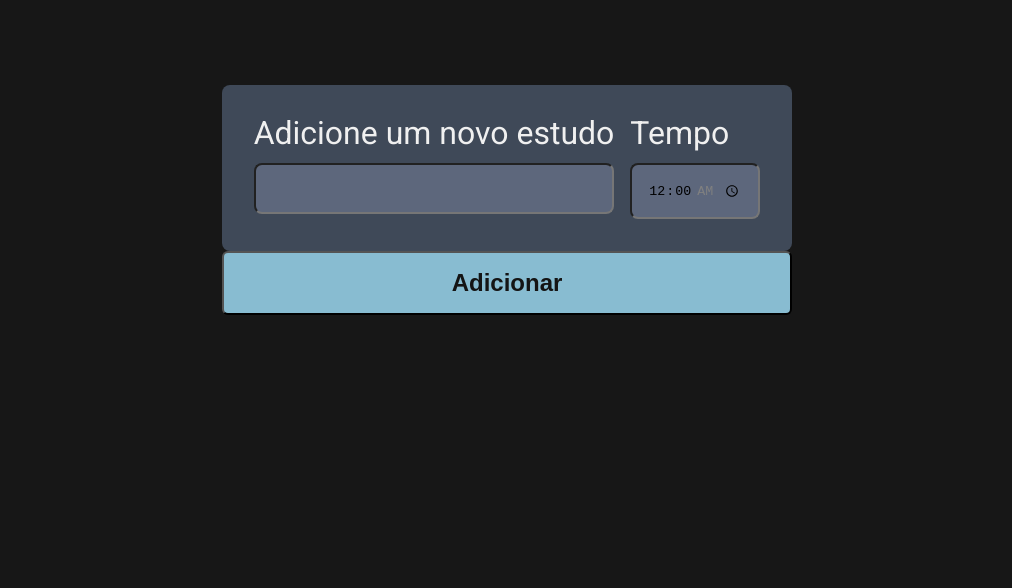
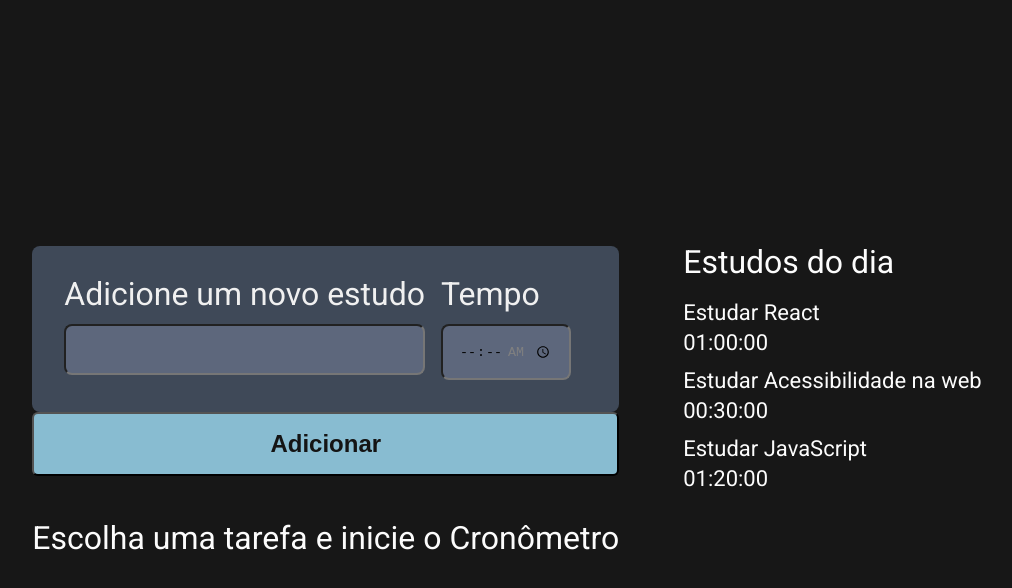
Before and after one commit to Gabrielbsb21/front-end, a React (Create React App) app in the folder focused-study/: page / in a window 1280 px wide. Shown: the top 588 px of the page, without its empty margins (133-1145 px from the left). Built offline with nearby package versions, Linux system fonts and the light colour scheme.

Commit message:
🚧 working on focused-study

```diff
--- a/focused-study/src/components/Form/index.tsx
+++ b/focused-study/src/components/Form/index.tsx
@@ -15,7 +15,6 @@ export const Form = () => {
             type="time"
             min="00:00:00"
             max="01:30:00"
-            value="00:00:00"
           />
         </Box>
       </Fieldset>
--- a/focused-study/src/components/Form/style.ts
+++ b/focused-study/src/components/Form/style.ts
@@ -3,6 +3,7 @@ import styled from "styled-components";
 export const FormWrapper = styled.section`
   display: flex;
   flex-direction: column;
+  grid-area: sectionForm;
 `
 
 export const Fieldset = styled.fieldset`
--- a/focused-study/src/components/Main/index.tsx
+++ b/focused-study/src/components/Main/index.tsx
@@ -1,10 +1,14 @@
 import { MainWrapper } from "./style";
 import { Form } from "../Form";
+import { Tasks } from "../Tasks";
+import { StopWatch } from "../StopWatch";
 
 export const Main = () => {
   return (
     <MainWrapper>
       <Form />
+      <Tasks />
+      <StopWatch />
     </MainWrapper>
   )
 }
--- a/focused-study/src/components/Main/style.ts
+++ b/focused-study/src/components/Main/style.ts
@@ -1,8 +1,8 @@
 import styled from 'styled-components';
 
 export const MainWrapper = styled.main`
-  display: flex;
-  align-items: center;
-  justify-content: center;
-  height: 50vh;
+  display: grid;
+  grid-template-areas: 'sectionForm asideTask' 'sectionStopWatch .';
+  grid-row-gap: 2rem;
+  grid-column-gap: 4rem;
 `;
--- /dev/null
+++ b/focused-study/src/components/StopWatch/index.tsx
@@ -0,0 +1,9 @@
+import { StopWatchWrapper, Heading } from "./style"
+
+export const StopWatch = () => {
+  return (
+    <StopWatchWrapper>
+      <Heading>Escolha uma tarefa e inicie o Cronômetro</Heading>
+    </StopWatchWrapper>
+  )
+}
--- /dev/null
+++ b/focused-study/src/components/StopWatch/style.ts
@@ -0,0 +1,10 @@
+import styled from "styled-components";
+
+export const StopWatchWrapper = styled.section`
+  display: flex;
+  grid-area: sectionStopWatch;
+`
+export const Heading = styled.h2`
+  color: #fcfcfc;
+  font-size: 2rem;
+`
--- /dev/null
+++ b/focused-study/src/components/Tasks/index.tsx
@@ -0,0 +1,37 @@
+import { Aside, Heading, Ul, ListItem, Typography } from "./style";
+
+const mockTask = [
+  {
+    id: 1,
+    task: 'Estudar React',
+    time: '01:00:00'
+  },
+  {
+    id: 2,
+    task: 'Estudar Acessibilidade na web',
+    time: '00:30:00'
+  },
+  {
+    id: 3,
+    task: 'Estudar JavaScript',
+    time: '01:20:00'
+  },
+
+]
+
+export const Tasks = () => {
+  return (
+    <Aside>
+      <Heading>Estudos do dia</Heading>
+      <Ul>
+        {mockTask.map((item) => (
+          <ListItem key={item.id}>
+
+            <Typography>{item.task}</Typography>
+            <Typography><time>{item.time}</time></Typography>
+          </ListItem>
+        ))}
+      </Ul>
+    </Aside>
+  )
+}
--- /dev/null
+++ b/focused-study/src/components/Tasks/style.ts
@@ -0,0 +1,30 @@
+import styled from 'styled-components';
+
+export const Aside = styled.aside`
+  display: flex;
+  flex-direction: column;
+  gap: 1.5rem;
+  grid-area: asideTask;
+`;
+
+export const Ul = styled.ul`
+  display: flex;
+  flex-direction: column;
+  gap: 1rem;
+`;
+
+export const ListItem = styled.li`
+  display: flex;
+  flex-direction: column;
+  gap: 0.5rem;
+`
+
+export const Typography = styled.p`
+  color: #fcfcfc;
+  font-size: 1.375rem;
+`
+
+export const Heading = styled.h2`
+  color: #fcfcfc;
+  font-size: 2rem;
+`
--- a/focused-study/src/styles/global.ts
+++ b/focused-study/src/styles/global.ts
@@ -30,6 +30,10 @@ const GlobalStyle = createGlobalStyle`
     line-height: 1;
     font-family: 'Roboto', sans-serif;
     background-color: #171717;
+    display: flex;
+    justify-content: center;
+    align-items: center;
+    height: 100vh;
   }
   ol, ul {
     list-style: none;
```
